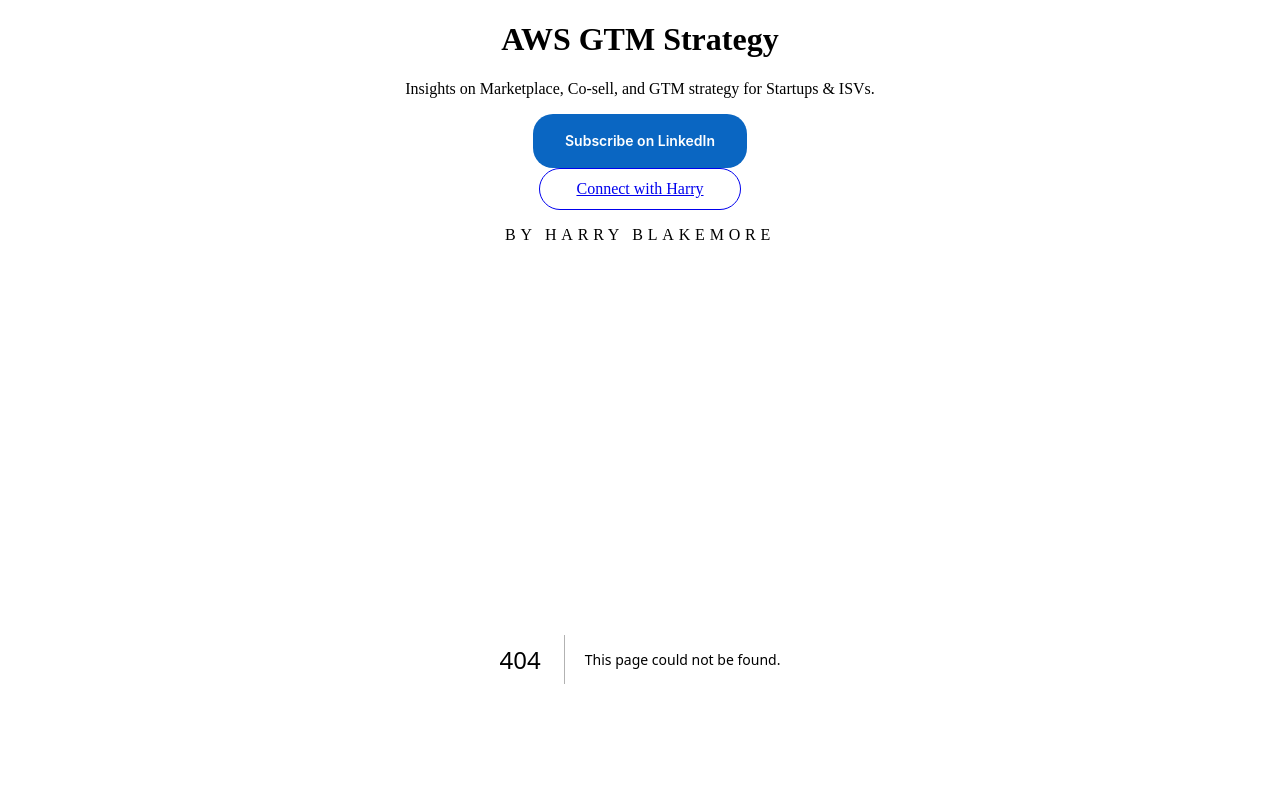
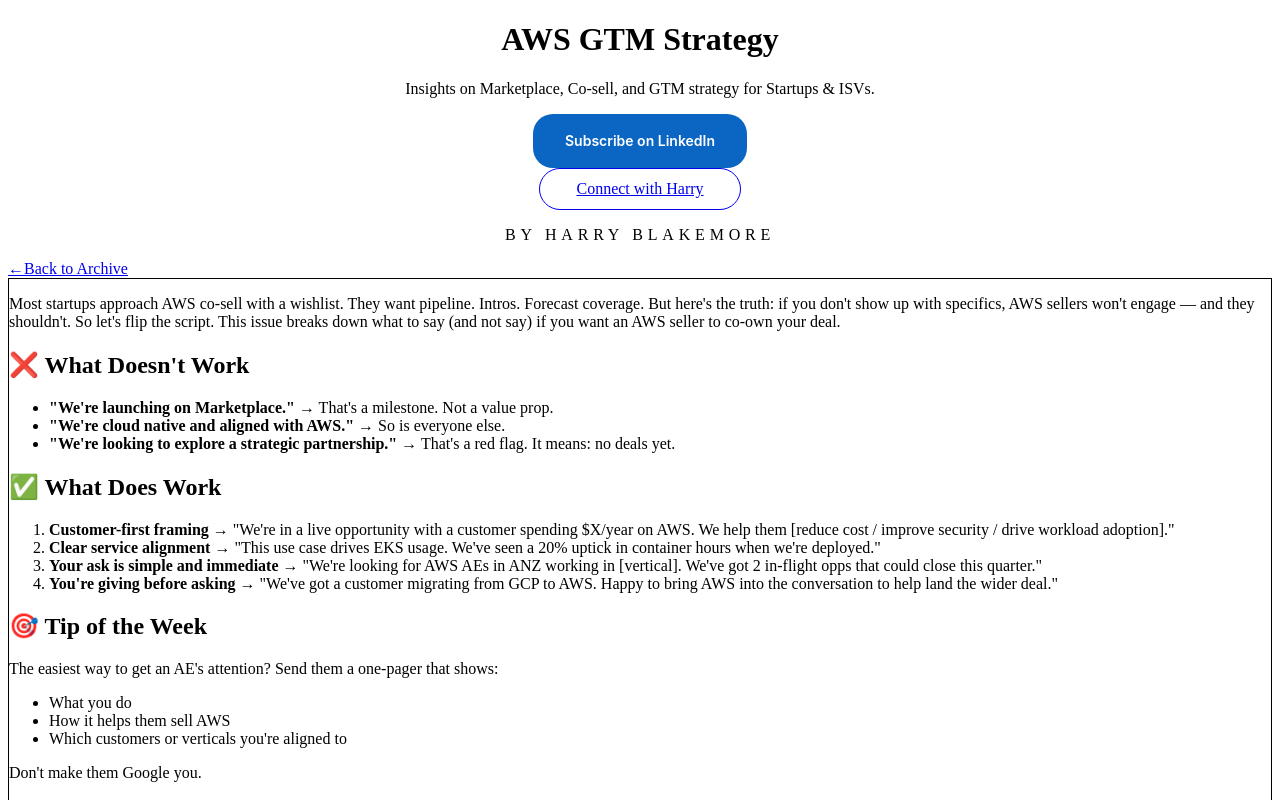
Before and after one commit to hblakemore47-blip/awscosellnewsletter, a Next.js app: page /issues/issue-01 in a window 1280 px wide. Before the commit this address had no page. Shown: the top 800 px of the page. Built offline with nearby package versions, Linux system fonts and the light colour scheme.

Commit message:
Create page.js

```diff
--- /dev/null
+++ b/app/issues/[slug]/page.js
@@ -0,0 +1,50 @@
+import fs from 'fs';
+import path from 'path';
+import matter from 'gray-matter';
+import { marked } from 'marked';
+import Link from 'next/link';
+
+// This function tells Next.js which pages exist based on your .md files
+export async function generateStaticParams() {
+  const files = fs.readdirSync(path.join(process.cwd(), 'content/files'));
+  return files.map((filename) => ({
+    slug: filename.replace('.md', ''),
+  }));
+}
+
+// This function generates the SEO metadata for each specific page
+export async function generateMetadata({ params }) {
+  const { slug } = params;
+  return {
+    title: `${slug.replace('-', ' ').toUpperCase()} | AWS GTM Strategy`,
+  };
+}
+
+export default async function IssuePage({ params }) {
+  const { slug } = params;
+  const filePath = path.join(process.cwd(), 'content/files', `${slug}.md`);
+
+  // Read the markdown file
+  const markdownWithMeta = fs.readFileSync(filePath, 'utf-8');
+
+  // Use gray-matter to handle any potential metadata in the file
+  const { content } = matter(markdownWithMeta);
+
+  // Convert Markdown to HTML
+  const htmlContent = marked.parse(content);
+
+  return (
+    <main className="max-w-4xl mx-auto px-6 pb-20">
+      <div className="mb-10">
+        <Link href="/" className="text-blue-600 font-medium hover:underline flex items-center gap-2">
+          <span>←</span> Back to Archive
+        </Link>
+      </div>
+
+      <article
+        className="prose prose-slate lg:prose-xl max-w-none bg-white p-8 md:p-16 rounded-3xl shadow-sm border border-slate-100"
+        dangerouslySetInnerHTML={{ __html: htmlContent }}
+      />
+    </main>
+  );
+}
```
